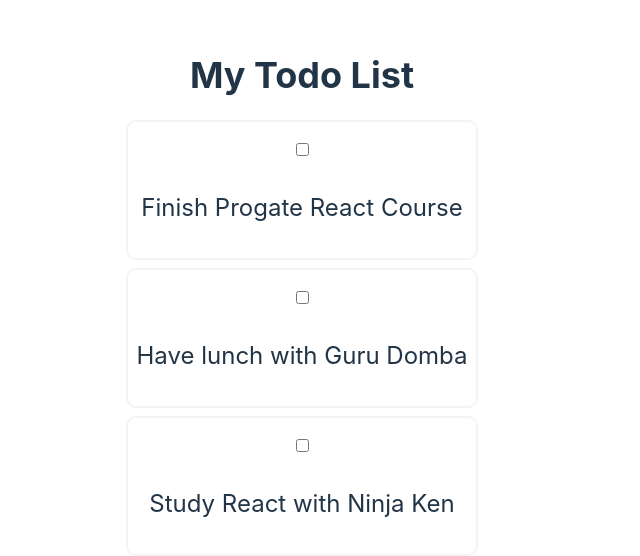
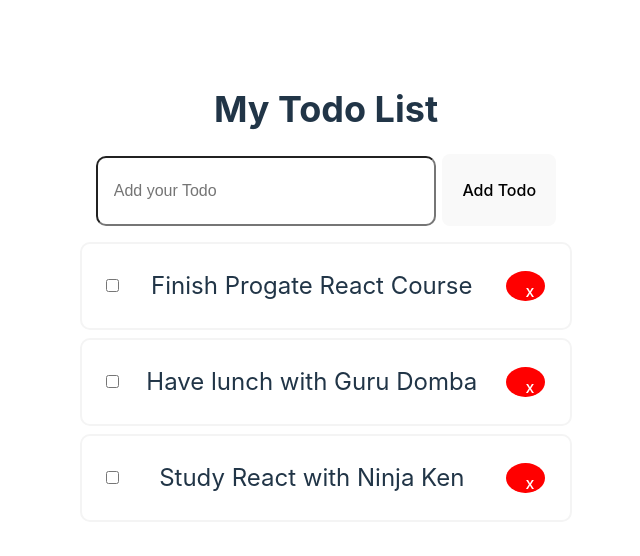
Before and after one commit to Bang-Raf/react-todos-app, a React (Vite) app: page / in a window 1280 px wide. Shown: the part 102-658 px from the top of the page, without its empty margins (338-978 px from the left). Built offline with nearby package versions, Linux system fonts and the light colour scheme.

Commit message:
Develop Create and Delete Todo feature

```diff
--- a/src/App.jsx
+++ b/src/App.jsx
@@ -1,23 +1,29 @@
-import { useState } from 'react'
+import { useState, createContext } from 'react'
 import Todos from './components/Todos'
+import TodoForm from './components/TodoForm'
 import './App.css'
+
+export const TodoContext = createContext()
 
 function App() {
   const [todos, setTodos] = useState([
     {
       id: 1,
       title: 'Finish Progate React Course',
-      completed: false
+      completed: false,
+      deleted: false
     },
     {
       id: 2,
       title: 'Have lunch with Guru Domba',
-      completed: false
+      completed: false,
+      deleted: false
     },
     {
       id: 3,
       title: 'Study React with Ninja Ken',
-      completed: false
+      completed: false,
+      deleted: false
     }
   ])
 
@@ -31,20 +37,42 @@
     setTodos(updatedTodos)
   }
 
+  const deleteTodoItem = (todoId) => {
+    const updatedTodos = todos.filter((todo) => {
+      if (todo.id !== todoId) {
+        return todo
+      }
+    })
+    setTodos(updatedTodos)
+  }
+
+  const addTodo = (todoTitle) => {
+    if (todoTitle === '') {
+      return
+    }
+
+    const newTodo = { id: todos.length + 1, title: todoTitle, completed: false, deleted: false }
+
+    const updatedTodos = todos.concat(newTodo)
+    setTodos(updatedTodos)
+  }
+
   return (
-    <>
+    <TodoContext.Provider value={{toggleCompleted, deleteTodoItem}}>
       <div style={styles.container}>
         <h1 style={styles.title}>My Todo List</h1>
-        <Todos todos={todos} toggleCompleted={toggleCompleted} />
+        <TodoForm addTodo={addTodo} />
+        <Todos todos={todos} />
       </div>
-    </>
+    </TodoContext.Provider>
   )
 }
 
 const styles = {
   container: {
     textAlign: 'center',
-    padding: '12px',
+    padding: '24px',
+    width: '100%'
   },
   title: {
     fontSize: '36px',
--- /dev/null
+++ b/src/components/TodoForm.jsx
@@ -0,0 +1,49 @@
+import React, { useState } from 'react'
+
+const TodoForm = ({addTodo}) => {
+    const [title, setTitle] = useState('')
+
+    const handleSubmit = (event) => {
+        event.preventDefault()
+        addTodo(title)
+        setTitle('')
+    }
+
+    const handleChangeTitle = (event) => {
+        setTitle(event.target.value)
+    }
+
+    return (
+        <div style={styles.container}>
+            <form onSubmit={(event) => {
+                handleSubmit(event)
+            }}>
+                <input type="text" placeholder='Add your Todo' style={styles.formInput} value={title} onChange={(event) => {handleChangeTitle(event)}} />
+                <button style={styles.button}>Add Todo</button>
+            </form>
+        </div>
+    )
+}
+
+const styles = {
+    container: {
+        width: '100%',
+        marginBottom: '16px',
+        justifyContent: 'space-between',
+    },
+    formInput: {
+        height: '66px',
+        width: '60%',
+        fontSize: '16px',
+        padding: '0 16px',
+        borderRadius: '10px',
+        marginRight: '3px',
+    },
+    button: {
+        height: '72px',
+        fontSize: '16px',
+        marginLeft: '3px',
+    },
+}
+
+export default TodoForm
--- a/src/components/TodoItem.jsx
+++ b/src/components/TodoItem.jsx
@@ -1,6 +1,9 @@
-import React from "react";
+import React, {useContext} from "react"
+import { TodoContext } from "../App"
 
-const TodoItem = ({todo, toggleCompleted}) => {
+const TodoItem = ({todo}) => {
+    const { toggleCompleted, deleteTodoItem } = useContext(TodoContext)
+
     const getTodoTitleStyle = () => {
         if (todo.completed === true) {
             return { textDecoration: 'line-through' }
@@ -17,6 +20,7 @@
             onChange={() => toggleCompleted(todo.id)}
             />
             <p style={getTodoTitleStyle()}>{todo.title}</p>
+            <button style={styles.button} onClick={() => {deleteTodoItem(todo.id)}} >x</button>
         </div>
     )
 }
@@ -24,15 +28,29 @@
 const styles = {
     todoItem: {
         fontSize: '24px',
-        padding: '8px',
+        padding: '0 20px',
         border: '2px solid #f4f4f4',
         borderRadius: '10px',
+        display: 'flex',
+        justifyContent: 'space-between',
+        alignItems: 'center',
         margin: '8px',
     },
     checkbox: {
         height: '18px',
         width: '18px',
     },
+    button: {
+        backgroundColor: 'red',
+        color: '#fff',
+        height: '30px',
+        width: '30px',
+        borderRadius: '100%',
+        border: 'none',
+        cursor: 'pointer',
+        fontSize: '16px',
+        margin: '5px',
+    },
 }
 
 export default TodoItem
--- a/src/components/Todos.jsx
+++ b/src/components/Todos.jsx
@@ -1,10 +1,17 @@
 import React from 'react'
 import TodoItem from './TodoItem'
-const Todos = ({todos, toggleCompleted}) => {
+const Todos = ({todos, toggleCompleted, deleteToggleItem}) => {
   return (
     <div style={styles.container}>
         {todos.map((todo) => {
-            return <TodoItem key={todo.id} todo={todo} toggleCompleted={toggleCompleted}/>
+            return (
+                <TodoItem
+                    key={todo.id}
+                    todo={todo}
+                    toggleCompleted={toggleCompleted}
+                    deleteToggleItem={deleteToggleItem}
+                />
+            )
         })}
     </div>
   )
```
